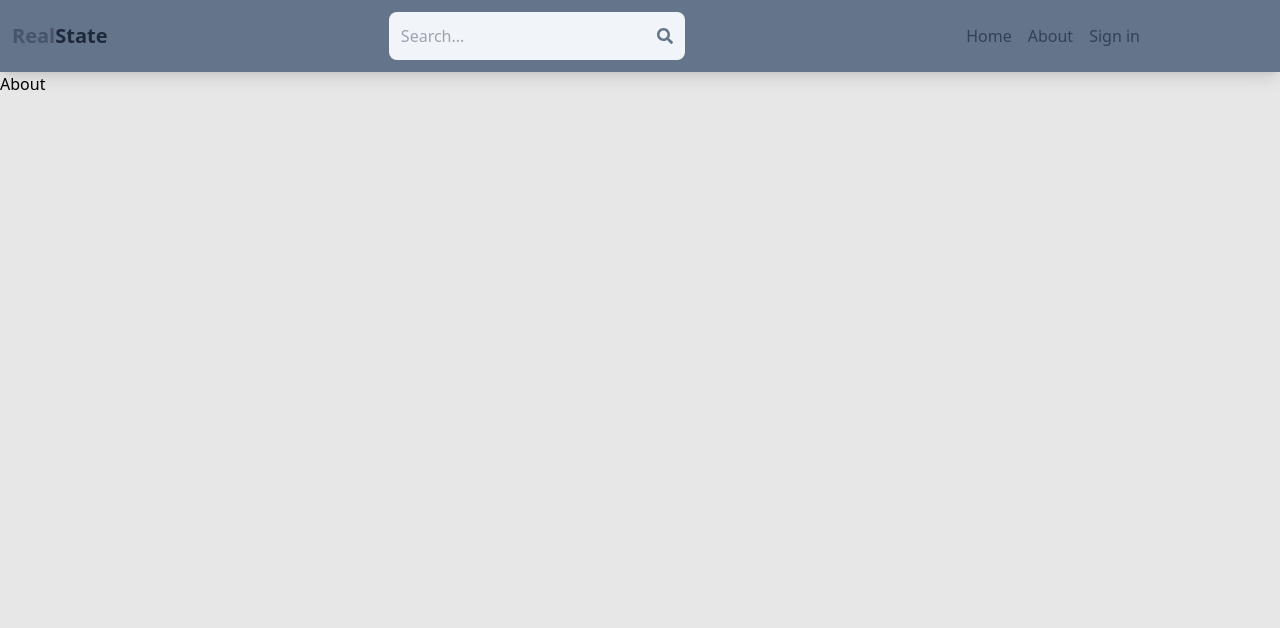
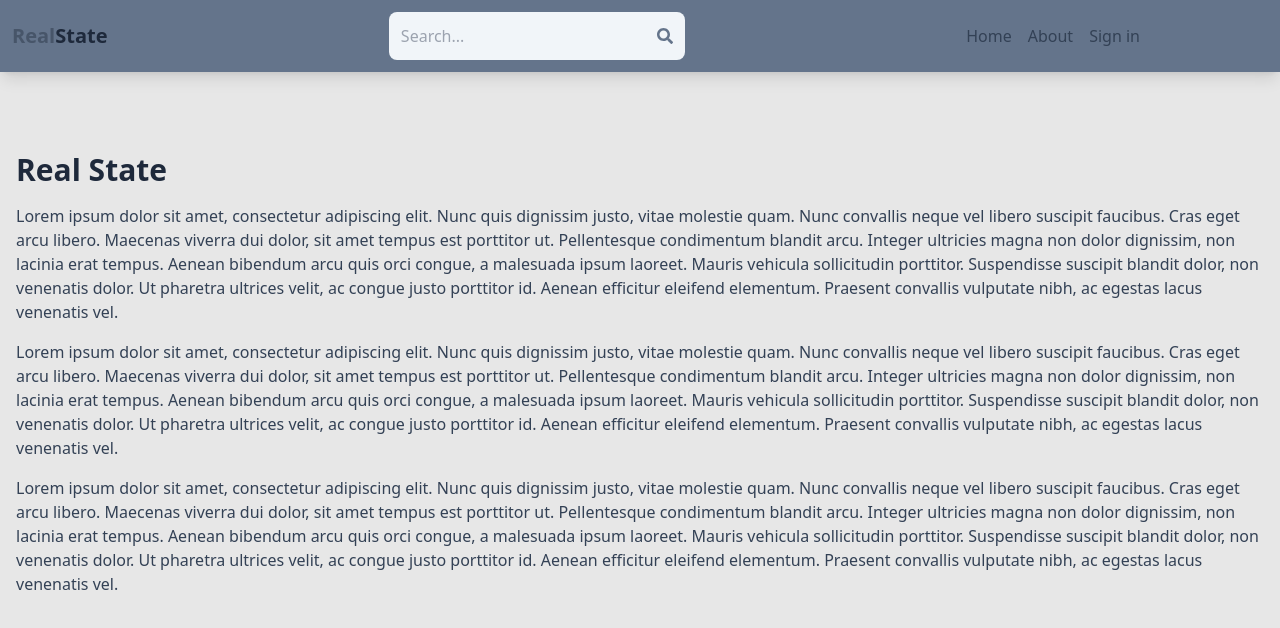
Before and after one commit to IannnMark/mern-real-state-client, a React (Vite) app: page /about in a window 1280 px wide. Shown: the top 628 px of the page. Built offline with nearby package versions, Linux system fonts and the light colour scheme; no server answers.

Commit message:
complete about page

```diff
--- a/src/pages/About.jsx
+++ b/src/pages/About.jsx
@@ -1,5 +1,43 @@
-// import React from "react";
-
 export default function About() {
-  return <div>About</div>;
+  return (
+    <div className="py-20 px-4 max-w-6-xl mx-auto">
+      <h1 className="text-3xl font-bold mb-4 text-slate-800">Real State</h1>
+      <p className="mb-4 text-slate-700">
+        Lorem ipsum dolor sit amet, consectetur adipiscing elit. Nunc quis
+        dignissim justo, vitae molestie quam. Nunc convallis neque vel libero
+        suscipit faucibus. Cras eget arcu libero. Maecenas viverra dui dolor,
+        sit amet tempus est porttitor ut. Pellentesque condimentum blandit arcu.
+        Integer ultricies magna non dolor dignissim, non lacinia erat tempus.
+        Aenean bibendum arcu quis orci congue, a malesuada ipsum laoreet. Mauris
+        vehicula sollicitudin porttitor. Suspendisse suscipit blandit dolor, non
+        venenatis dolor. Ut pharetra ultrices velit, ac congue justo porttitor
+        id. Aenean efficitur eleifend elementum. Praesent convallis vulputate
+        nibh, ac egestas lacus venenatis vel.
+      </p>
+      <p className="mb-4 text-slate-700">
+        Lorem ipsum dolor sit amet, consectetur adipiscing elit. Nunc quis
+        dignissim justo, vitae molestie quam. Nunc convallis neque vel libero
+        suscipit faucibus. Cras eget arcu libero. Maecenas viverra dui dolor,
+        sit amet tempus est porttitor ut. Pellentesque condimentum blandit arcu.
+        Integer ultricies magna non dolor dignissim, non lacinia erat tempus.
+        Aenean bibendum arcu quis orci congue, a malesuada ipsum laoreet. Mauris
+        vehicula sollicitudin porttitor. Suspendisse suscipit blandit dolor, non
+        venenatis dolor. Ut pharetra ultrices velit, ac congue justo porttitor
+        id. Aenean efficitur eleifend elementum. Praesent convallis vulputate
+        nibh, ac egestas lacus venenatis vel.
+      </p>
+      <p className="mb-4 text-slate-700">
+        Lorem ipsum dolor sit amet, consectetur adipiscing elit. Nunc quis
+        dignissim justo, vitae molestie quam. Nunc convallis neque vel libero
+        suscipit faucibus. Cras eget arcu libero. Maecenas viverra dui dolor,
+        sit amet tempus est porttitor ut. Pellentesque condimentum blandit arcu.
+        Integer ultricies magna non dolor dignissim, non lacinia erat tempus.
+        Aenean bibendum arcu quis orci congue, a malesuada ipsum laoreet. Mauris
+        vehicula sollicitudin porttitor. Suspendisse suscipit blandit dolor, non
+        venenatis dolor. Ut pharetra ultrices velit, ac congue justo porttitor
+        id. Aenean efficitur eleifend elementum. Praesent convallis vulputate
+        nibh, ac egestas lacus venenatis vel.
+      </p>
+    </div>
+  );
 }
```
